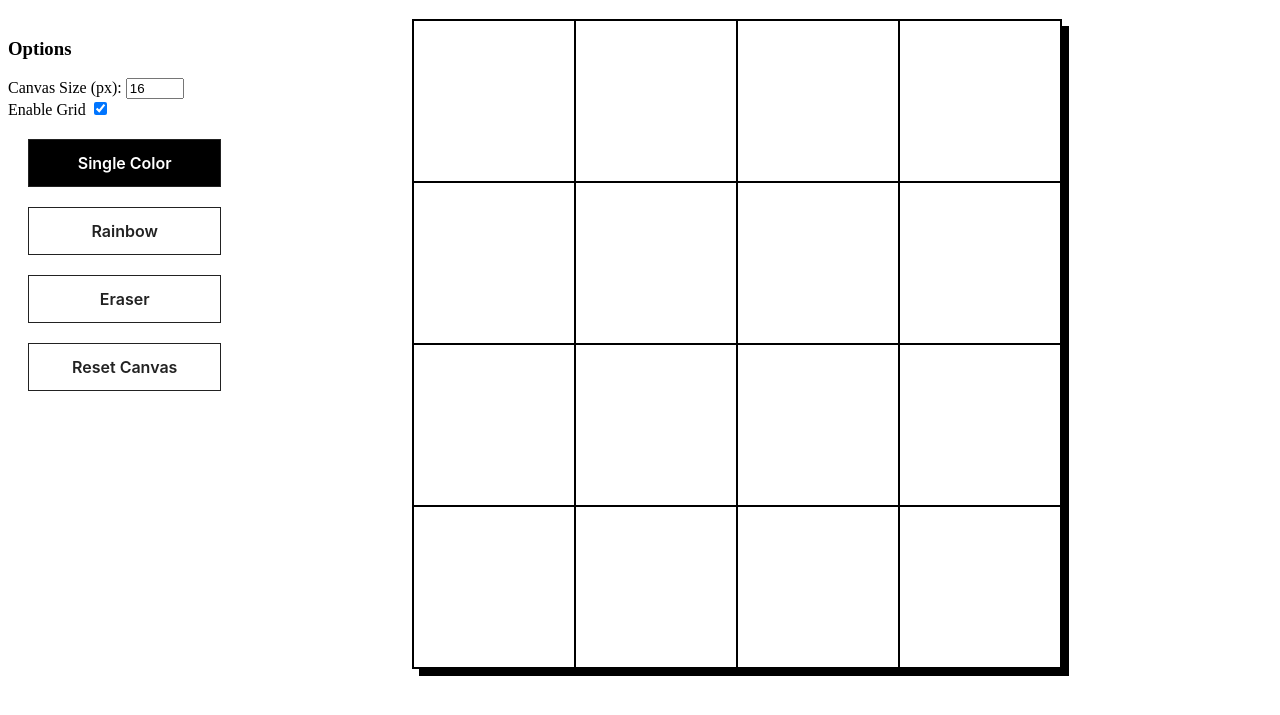
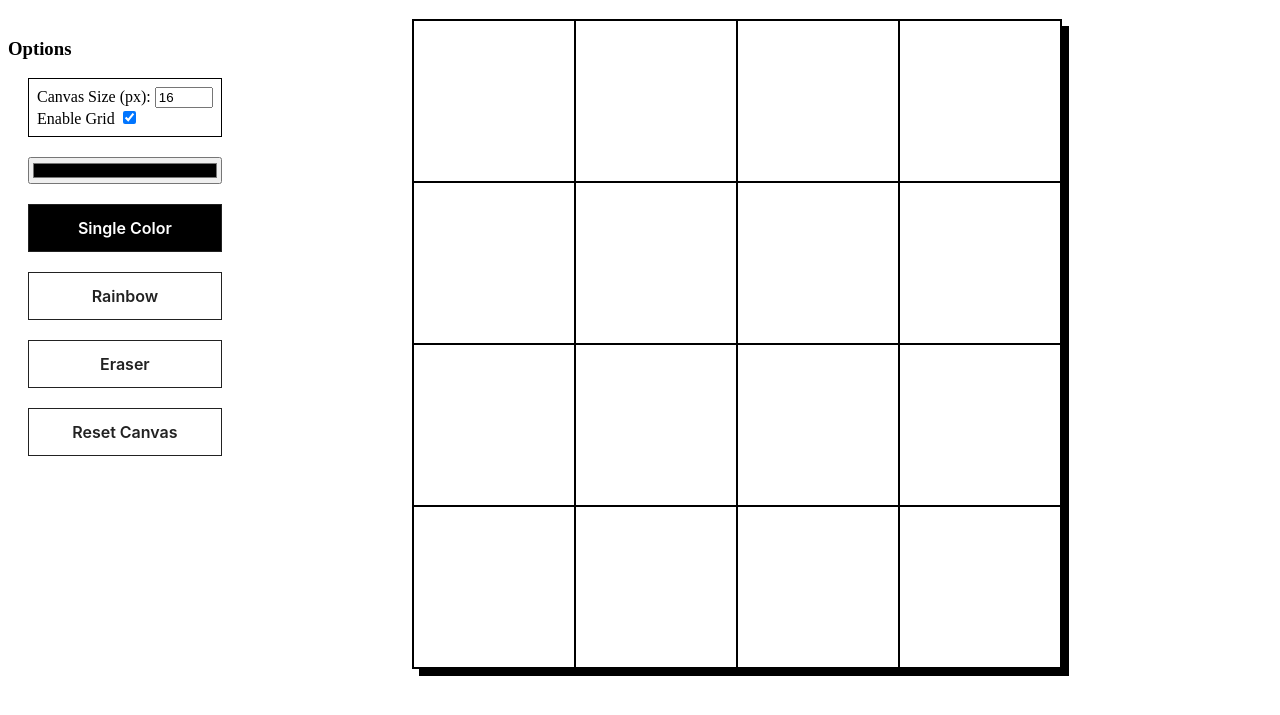
Before and after one commit to ravelandante/pixel-sketch, a plain HTML site: page index.html in a window 1280 px wide. Shown: the part 61-776 px from the top of the page. Drawn offline with Linux system fonts and the light colour scheme.

Commit message:
add ability select colours

```diff
--- a/index.html
+++ b/index.html
@@ -11,16 +11,15 @@
 <body oncontextmenu="return false;" ondragstart="return false;" ondrop="return false;">
     <h1>Pixel Sketch</h1>
     <div class="flex" id="flex-grid">
-        <div class="controls">
+        <div class="options">
             <h3>Options</h3>
-            <div>
+            <div class="canvas">
                 <label for="size">Canvas Size (px): </label>
-                <input type="number" id="size" min="1" max="900" step="1" value="16">
-            </div>
-            <div>
+                <input type="number" id="size" min="1" max="900" step="1" value="16"><br>
                 <label for="toggle_grid">Enable Grid </label>
                 <input type="checkbox" id="toggle_grid" checked="true">
             </div>
+            <input type="color" class="modes" id="picker" value="#000000">
             <button class="modes enabled" id="single">Single Color</button>
             <button class="modes" id="rainbow">Rainbow</button>
             <button class="modes" id="eraser">Eraser</button>
--- a/script.js
+++ b/script.js
@@ -3,6 +3,7 @@ let grid_item_size;
 
 const resize = document.querySelector("#size");
 const toggle_grid = document.querySelector("#toggle_grid");
+const picker = document.querySelector("#picker");
 const single = document.querySelector("#single");
 const rainbow = document.querySelector("#rainbow");
 const eraser = document.querySelector("#eraser");
@@ -13,6 +14,7 @@ let current_colour = "#000000";
 
 resize.onchange = () => resizeCanvas();
 toggle_grid.onclick = () => toggleGrid();
+picker.onchange = () => current_colour = picker.value;
 single.onclick = () => {
     current_mode.classList.remove("enabled");
     current_mode = single;
@@ -62,7 +64,7 @@ function changeColor(e)  {
     if (e.type === 'mouseover' && !mouseDown)
         return;
     if (current_mode == single)
-        current_colour = "black";
+        current_colour = current_colour;
     else if (current_mode == rainbow)   {
         const R = Math.floor(Math.random() * 256);
         const G = Math.floor(Math.random() * 256);
--- a/styles.css
+++ b/styles.css
@@ -56,3 +56,10 @@ button:active {
     background-color: #000000;
     color: #FFFFFF;
 }
+
+.canvas {
+    border: #000000 1px solid;
+    padding: 8px;
+    left: 20px;
+    position:relative;
+}
```
